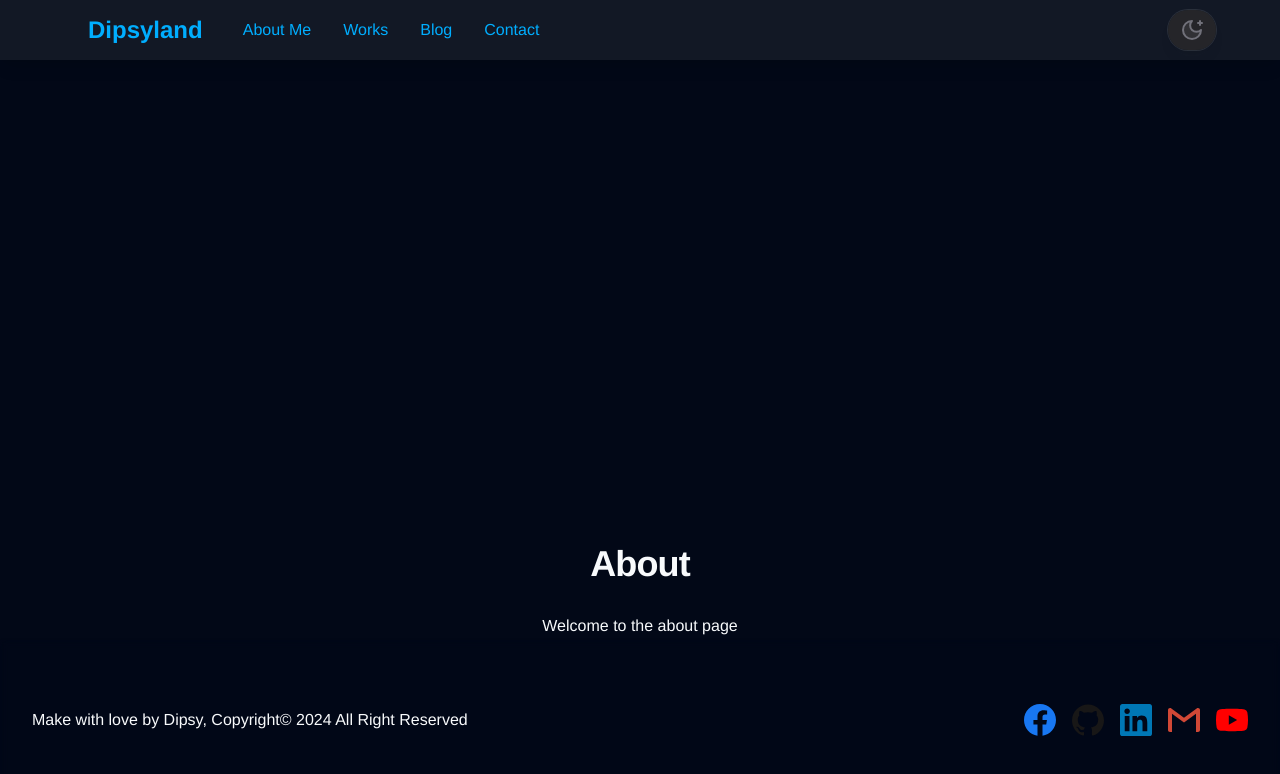
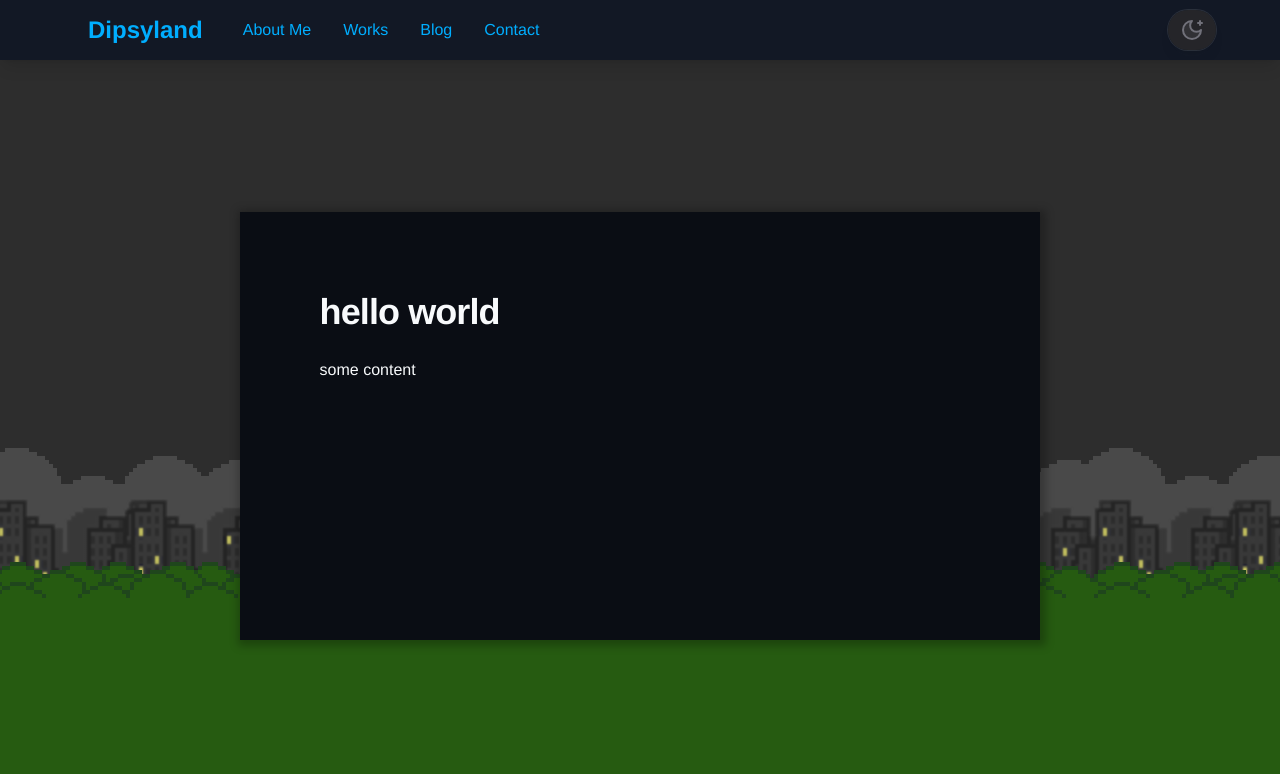
Before and after one commit to dipsywong98/dipsywong98.github.io, a Next.js app: page /about in a window 1280 px wide. Shown: the top 774 px of the page. Built offline with nearby package versions, Linux system fonts and the light colour scheme.

Commit message:
add mdx page

```diff
--- a/next.config.js
+++ b/next.config.js
@@ -1,4 +1,5 @@
 const { withContentlayer } = require('next-contentlayer2')
+const withMDX = require('@next/mdx')()
 
 /** @type {import('next').NextConfig} */
 const nextConfig = {
@@ -21,4 +22,4 @@ const nextConfig = {
   },
 }
 
-module.exports = withContentlayer(nextConfig)
+module.exports = withMDX(withContentlayer(nextConfig))
--- a/package.json
+++ b/package.json
@@ -10,9 +10,12 @@
   },
   "dependencies": {
     "@emotion/is-prop-valid": "^1.2.2",
+    "@mdx-js/loader": "^3.0.1",
+    "@mdx-js/react": "^3.0.1",
     "@next/mdx": "^14.2.3",
     "@radix-ui/react-slot": "^1.0.2",
     "@types/js-yaml": "^4.0.9",
+    "@types/mdx": "^2.0.13",
     "@types/node": "20.12.12",
     "@types/react": "18.3.2",
     "@types/react-dom": "18.3.0",
--- a/src/app/about/page.tsx
+++ b/src/app/about/layout.tsx
@@ -1,5 +1,7 @@
 import { WEBSITE_HOST_URL } from '@/lib/constants'
 import type { Metadata } from 'next'
+import '../posts/[slug]/page.scss'
+import { useMDXComponent } from 'next-contentlayer2/hooks'
 
 const meta = {
   title: 'About Me',
@@ -24,11 +26,14 @@ export const metadata: Metadata = {
   },
 }
 
-export default function About() {
+export default function About({ children }) {
   return (
-    <div className="space-y-7">
-      <h1>About</h1>
-      <p>Welcome to the about page</p>
+    <div className='post card'>
+      <div className='container-el'>
+        <div className='my-work m-auto'>
+          {children}
+        </div>
+      </div>
     </div>
   )
 }
--- /dev/null
+++ b/src/app/about/page.mdx
@@ -0,0 +1,3 @@
+# hello world
+
+some content
--- a/src/app/layout.tsx
+++ b/src/app/layout.tsx
@@ -61,6 +61,7 @@ export default function RootLayout({
           </header>
           <main id='content'>
             <div id='home' />
+            <Dipsyland />
             {children}
             <Footer />
           </main>
--- a/src/app/page.tsx
+++ b/src/app/page.tsx
@@ -17,7 +17,6 @@ export default function Home() {
 
   return (
     <>
-      <Dipsyland />
       <div className="dipsyland float">
         <h1 className="title">Dipsyland</h1>
         <h6 className="quote">Not Lalaland nor Poland</h6>
--- a/src/app/posts/[slug]/page.tsx
+++ b/src/app/posts/[slug]/page.tsx
@@ -82,8 +82,6 @@ const PostLayout = ({ params }: { params: { slug: string } }) => {
   const MDXContent = useMDXComponent(markdown.replace(titleRegex, ''), {})
 
   return (
-    <>
-      <Dipsyland />
     <div className='post card'>
       <div className='container-el'>
         <div className='my-work m-auto'>
@@ -97,7 +95,6 @@ const PostLayout = ({ params }: { params: { slug: string } }) => {
         </div>
       </div>
     </div>
-    </>
   )
 }
 
--- /dev/null
+++ b/src/components/mdxComponents.tsx
@@ -0,0 +1,7 @@
+import type { MDXComponents } from 'mdx/types'
+
+export function useMDXComponents(components: MDXComponents): MDXComponents {
+  return {
+    ...components,
+  }
+}
--- /dev/null
+++ b/src/mdx-components.ts
@@ -0,0 +1,7 @@
+import type { MDXComponents } from 'mdx/types'
+
+export function useMDXComponents(components: MDXComponents): MDXComponents {
+  return {
+    ...components,
+  }
+}
--- a/tailwind.config.js
+++ b/tailwind.config.js
@@ -16,6 +16,13 @@ module.exports = {
       },
     },
     extend: {
+      typography: {
+        DEFAULT: {
+          css: {
+            color: 'hsl(var(--foreground))',
+          },
+        },
+      },
       colors: {
         border: 'hsl(var(--border))',
         input: 'hsl(var(--input))',
```
Also changed, not shown: 1 other file (tests, documents, lock files or other folders). Lines whose indentation alone changed are shown as unchanged.
